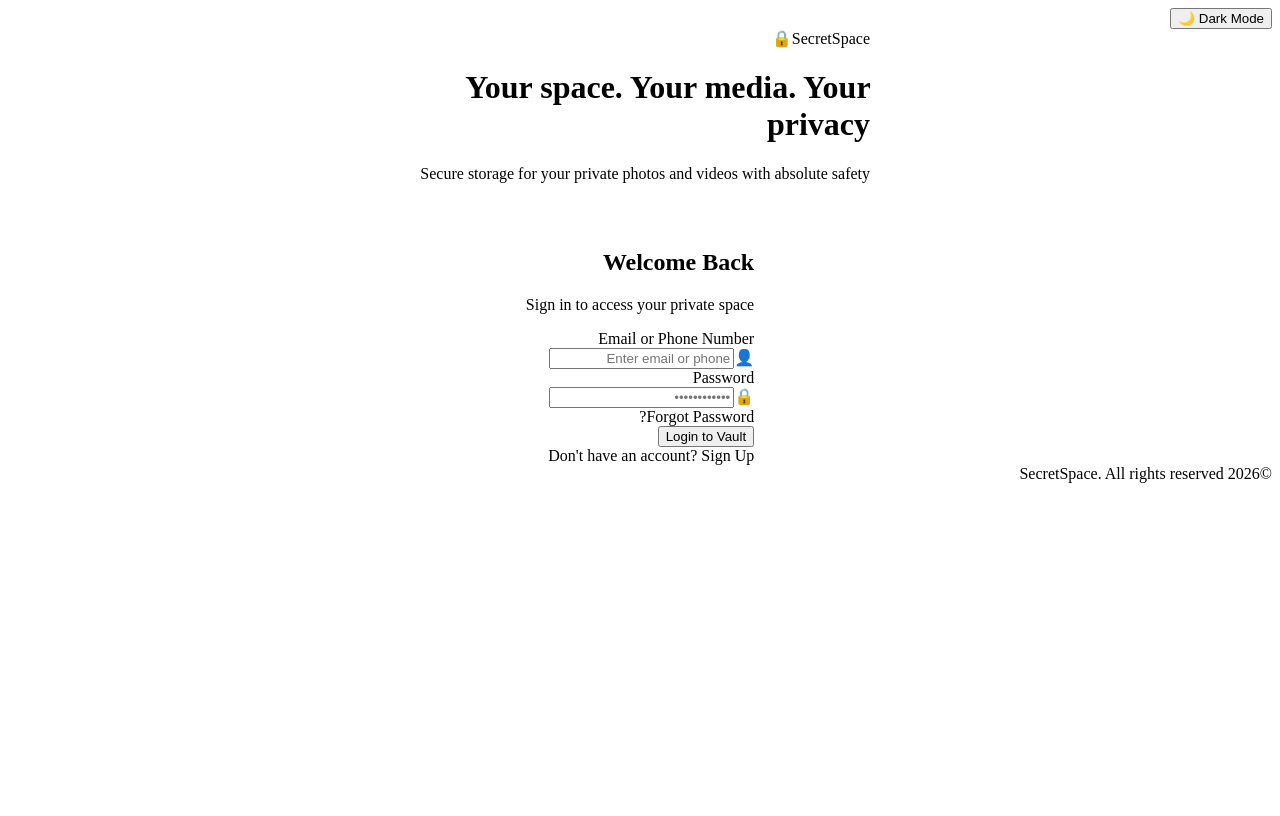
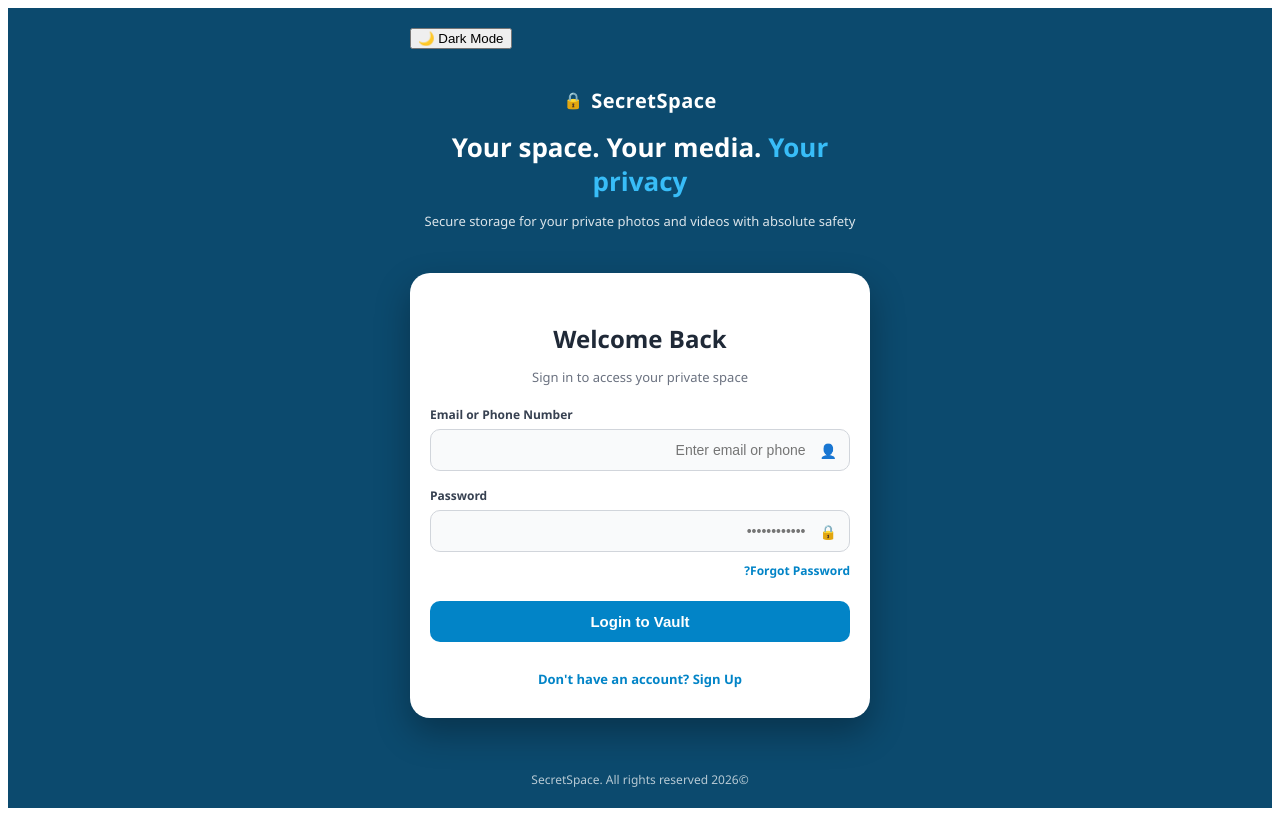
Before and after one commit to yazanmoha33-create/SecretSpace, a React (Vite) app: page / in a window 1280 px wide. Built offline with nearby package versions, Linux system fonts and the light colour scheme.

Commit message:
Enhance CSS for layout and component styling
Updated styles for app layout, login components, and gallery grid.

```diff
--- a/src/App.css
+++ b/src/App.css
@@ -1,3 +1,32 @@
+.app-container {
+  min-height: 100vh;
+  display: flex;
+  flex-direction: column;
+  justify-content: space-between;
+  align-items: center;
+  transition: background-color 0.3s ease, color 0.3s ease;
+  font-family: 'Segoe UI', Tahoma, Geneva, Verdana, sans-serif;
+  padding: 20px;
+  box-sizing: border-box;
+}
+
+.app-container.light {
+  background-color: #0c4a6e;
+  color: #ffffff;
+}
+
+.app-container.dark {
+  background-color: #0b0f19;
+  color: #f1f1f1;
+}
+
+.top-bar-settings {
+  width: 100%;
+  display: flex;
+  justify-content: flex-end;
+  max-width: 460px;
+}
+
 .main-layout {
   display: flex;
   flex-direction: column;
@@ -9,19 +38,289 @@
   transition: max-width 0.3s ease;
 }
 
-/* تكبير عرض الحاوية والشاشة عند تسجيل الدخول لتغطي مدى أوسع */
+/* توسيع العرض بالكامل عند تسجيل الدخول وإخفاء الهيرو */
 .main-layout.expanded-layout {
-  max-width: 650px;
+  max-width: 750px;
+}
+
+.hero-section {
+  text-align: center;
+}
+
+.logo-area {
+  display: flex;
+  align-items: center;
+  justify-content: center;
+  gap: 8px;
+  margin-bottom: 12px;
+}
+
+.logo-text {
+  font-size: 20px;
+  font-weight: 700;
+  letter-spacing: 0.5px;
+}
+
+.logo-icon {
+  font-size: 16px;
+}
+
+.hero-section h1 {
+  font-size: 26px;
+  font-weight: 800;
+  margin-bottom: 8px;
+  line-height: 1.3;
+}
+
+.highlight-text {
+  color: #38bdf8;
+}
+
+.hero-section p {
+  font-size: 13px;
+  opacity: 0.85;
+}
+
+.login-card {
+  width: 100%;
+  background: #ffffff;
+  color: #1f2937;
+  padding: 30px 20px;
+  border-radius: 20px;
+  box-shadow: 0 15px 35px rgba(0, 0, 0, 0.3);
+  box-sizing: border-box;
+}
+
+.dark .login-card {
+  background: #1e293b;
+  color: #f1f1f1;
+  box-shadow: 0 15px 35px rgba(0, 0, 0, 0.5);
 }
 
 .login-card.vault-card-wide {
   max-width: 100%;
 }
 
-/* تنسيق شبكة عرض الصور الواسعة داخل الخزنة */
+.login-header {
+  text-align: center;
+  margin-bottom: 20px;
+}
+
+.login-header h2 {
+  font-size: 24px;
+  font-weight: 700;
+  margin-bottom: 6px;
+}
+
+.login-header p {
+  font-size: 13px;
+  color: #6b7280;
+}
+
+.dark .login-header p {
+  color: #94a3b8;
+}
+
+.login-form {
+  display: flex;
+  flex-direction: column;
+  gap: 16px;
+}
+
+.input-group {
+  display: flex;
+  flex-direction: column;
+  gap: 6px;
+  text-align: left;
+}
+
+.input-group label {
+  font-size: 12px;
+  font-weight: 600;
+  color: #374151;
+}
+
+.dark .input-group label {
+  color: #cbd5e1;
+}
+
+.input-wrapper {
+  display: flex;
+  align-items: center;
+  border: 1px solid #d1d5db;
+  border-radius: 10px;
+  padding: 0 12px;
+  background: #f9fafb;
+}
+
+.dark .input-wrapper {
+  border-color: #475569;
+  background: #0f172a;
+}
+
+.icon {
+  margin-left: 8px;
+  font-size: 14px;
+}
+
+.input-wrapper input {
+  width: 100%;
+  padding: 12px 6px;
+  border: none;
+  font-size: 14px;
+  outline: none;
+  background: transparent;
+  color: inherit;
+}
+
+.login-btn {
+  background-color: #0284c7;
+  color: white;
+  border: none;
+  padding: 12px;
+  border-radius: 10px;
+  font-size: 15px;
+  font-weight: 600;
+  cursor: pointer;
+  transition: background-color 0.2s;
+  margin-top: 6px;
+}
+
+.login-btn:hover {
+  background-color: #0369a1;
+}
+
+.forgot-link-inline {
+  font-size: 12px;
+  text-align: right;
+  margin-top: 4px;
+  display: block;
+}
+
+.form-actions-bottom {
+  text-align: center;
+  margin-top: 12px;
+  font-size: 13px;
+}
+
+.link-text {
+  color: #0284c7;
+  cursor: pointer;
+  font-weight: 600;
+}
+
+.link-text:hover {
+  text-decoration: underline;
+}
+
+.dark .link-text {
+  color: #38bdf8;
+}
+
+.error-text {
+  color: #ef4444;
+  font-size: 12px;
+  text-align: center;
+  margin: 0;
+}
+
+.success-text {
+  color: #22c55e;
+  font-size: 12px;
+  text-align: center;
+  margin: 0;
+}
+
+/* تنسيقات الخزنة الموسعة بالكامل */
+.vault-container {
+  display: flex;
+  flex-direction: column;
+  gap: 15px;
+}
+
+.vault-header {
+  text-align: center;
+}
+
+.vault-user-email {
+  font-size: 12px;
+  color: #0284c7;
+  font-weight: 600;
+  margin-top: 2px;
+}
+
+.vault-nav-tabs {
+  display: flex;
+  gap: 10px;
+  justify-content: center;
+}
+
+.tab-btn {
+  flex: 1;
+  padding: 8px;
+  border-radius: 8px;
+  border: 1px solid #d1d5db;
+  background: transparent;
+  color: inherit;
+  font-size: 13px;
+  font-weight: 600;
+  cursor: pointer;
+}
+
+.tab-btn.active {
+  background-color: #0284c7;
+  color: white;
+  border-color: #0284c7;
+}
+
+.categories-bar {
+  display: flex;
+  gap: 6px;
+  overflow-x: auto;
+  padding-bottom: 4px;
+}
+
+.cat-pill {
+  padding: 4px 10px;
+  border-radius: 15px;
+  border: 1px solid #cbd5e1;
+  background: transparent;
+  font-size: 11px;
+  font-weight: 600;
+  cursor: pointer;
+  color: inherit;
+  white-space: nowrap;
+}
+
+.cat-pill.active {
+  background-color: #38bdf8;
+  color: #0f172a;
+  border-color: #38bdf8;
+}
+
+.upload-section {
+  text-align: center;
+}
+
+.upload-btn {
+  display: block;
+  background-color: #0284c7;
+  color: white;
+  padding: 10px;
+  border-radius: 10px;
+  font-size: 13px;
+  font-weight: 600;
+  cursor: pointer;
+  transition: background-color 0.2s;
+}
+
+.upload-btn:hover {
+  background-color: #0369a1;
+}
+
 .gallery-grid-full {
   display: grid;
-  grid-template-columns: repeat(3, 1fr);
+  grid-template-columns: repeat(4, 1fr);
   gap: 12px;
   max-height: 350px;
   overflow-y: auto;
@@ -34,7 +333,7 @@
   position: relative;
   border-radius: 10px;
   overflow: hidden;
-  height: 120px;
+  height: 110px;
   background: #000;
   box-shadow: 0 4px 6px rgba(0,0,0,0.1);
 }
@@ -45,8 +344,95 @@
   object-fit: cover;
 }
 
-@media (max-width: 600px) {
+.img-badge {
+  position: absolute;
+  bottom: 4px;
+  left: 4px;
+  background: rgba(0, 0, 0, 0.6);
+  color: white;
+  font-size: 9px;
+  padding: 2px 6px;
+  border-radius: 4px;
+}
+
+.delete-icon-btn {
+  position: absolute;
+  top: 4px;
+  right: 4px;
+  background: rgba(239, 68, 68, 0.8);
+  border: none;
+  border-radius: 50%;
+  width: 22px;
+  height: 22px;
+  font-size: 10px;
+  cursor: pointer;
+  color: white;
+}
+
+.trash-actions {
+  position: absolute;
+  bottom: 4px;
+  width: 100%;
+  display: flex;
+  justify-content: space-around;
+  background: rgba(0, 0, 0, 0.7);
+  padding: 2px 0;
+}
+
+.restore-btn, .perm-delete-btn {
+  font-size: 9px;
+  padding: 2px 6px;
+  border: none;
+  border-radius: 4px;
+  cursor: pointer;
+  font-weight: 600;
+}
+
+.restore-btn {
+  background: #22c55e;
+  color: white;
+}
+
+.perm-delete-btn {
+  background: #ef4444;
+  color: white;
+}
+
+.no-images-text {
+  grid-column: span 4;
+  text-align: center;
+  font-size: 13px;
+  color: #6b7280;
+  padding: 40px;
+}
+
+.logout-btn {
+  background-color: #ef4444;
+  color: white;
+  border: none;
+  padding: 10px;
+  border-radius: 10px;
+  font-size: 13px;
+  font-weight: 600;
+  cursor: pointer;
+  transition: background-color 0.2s;
+}
+
+.logout-btn:hover {
+  background-color: #dc2626;
+}
+
+.footer-copyright {
+  font-size: 12px;
+  opacity: 0.7;
+  margin-top: 15px;
+}
+
+@media (max-width: 700px) {
   .gallery-grid-full {
     grid-template-columns: repeat(2, 1fr);
   }
+  .no-images-text {
+    grid-column: span 2;
+  }
 }
```
